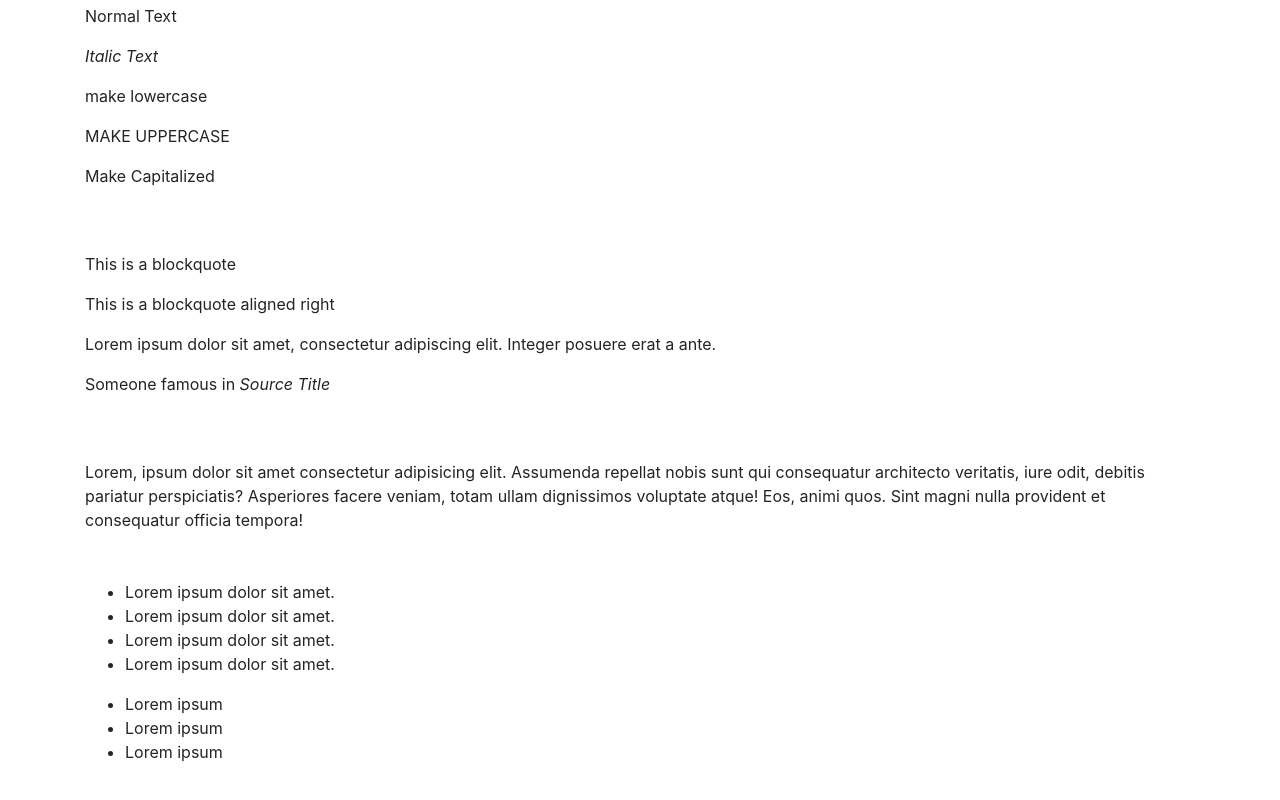
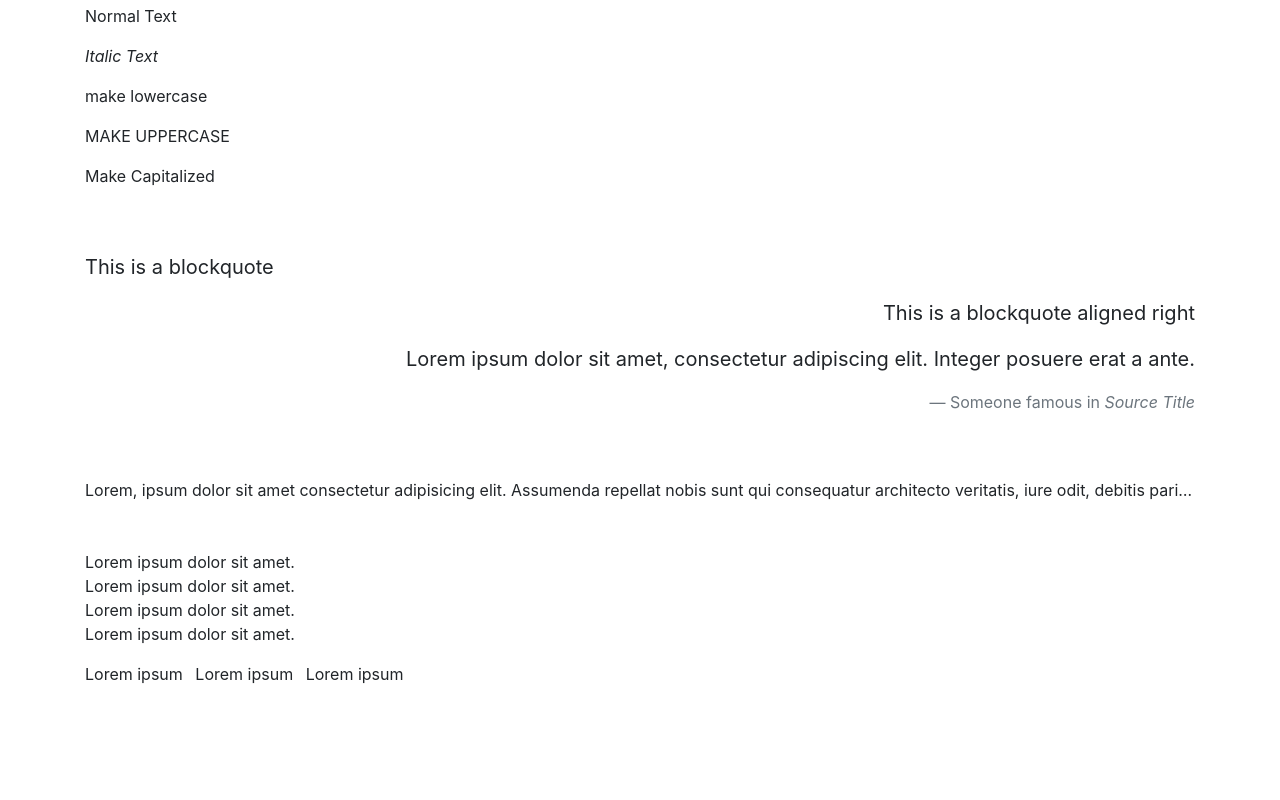
Before and after one commit to iamJakeRobbins/bootstrap_udemy, a website: page bootstrap_sandbox/2_2_basic_typography.html in a window 1280 px wide. Shown: the part 1194-1994 px from the top of the page. Drawn offline with nearby package versions, Linux system fonts and the light colour scheme.

Commit message:
typography

```diff
--- a/bootstrap_sandbox/2_2_basic_typography.html
+++ b/bootstrap_sandbox/2_2_basic_typography.html
@@ -133,19 +133,19 @@
     <br>
 
     <!-- BLOCKQUOTES -->
-    <blockquote>
+    <blockquote class="blockquote">
       <p>This is a blockquote</p>
     </blockquote>
 
     <!-- BLOCKQUOTE RIGHT ALIGNED -->
-    <blockquote>
+    <blockquote class="blockquote text-right">
       <p>This is a blockquote aligned right</p>
     </blockquote>
 
     <!-- BLOCKQUOTE WITH FOOTER -->
-    <blockquote>
+    <blockquote class="blockquote text-right">
       <p>Lorem ipsum dolor sit amet, consectetur adipiscing elit. Integer posuere erat a ante.</p>
-      <footer>Someone famous in
+      <footer class="blockquote-footer">Someone famous in
         <cite title="Source Title">Source Title</cite>
       </footer>
     </blockquote>
@@ -154,7 +154,7 @@
     <br>
 
     <!-- TEXT TRUNCATE -->
-    <div>
+    <div class="text-truncate">
       Lorem, ipsum dolor sit amet consectetur adipisicing elit. Assumenda repellat nobis sunt qui consequatur architecto veritatis,
       iure odit, debitis pariatur perspiciatis? Asperiores facere veniam, totam ullam dignissimos voluptate atque! Eos, animi
       quos. Sint magni nulla provident et consequatur officia tempora!
@@ -164,7 +164,7 @@
     <br>
 
     <!-- LISTS -->
-    <ul>
+    <ul class="list-unstyled">
       <li>Lorem ipsum dolor sit amet.</li>
       <li>Lorem ipsum dolor sit amet.</li>
       <li>Lorem ipsum dolor sit amet.</li>
@@ -172,10 +172,10 @@
     </ul>
 
     <!-- INLINE LIST -->
-    <ul>
-      <li>Lorem ipsum</li>
-      <li>Lorem ipsum </li>
-      <li>Lorem ipsum </li>
+    <ul class="list-inline">
+      <li class="list-inline-item">Lorem ipsum</li>
+      <li class="list-inline-item">Lorem ipsum </li>
+      <li class="list-inline-item">Lorem ipsum </li>
     </ul>
   </div>
 
```
